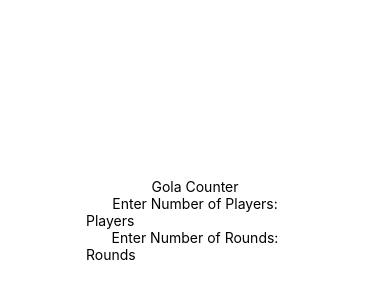
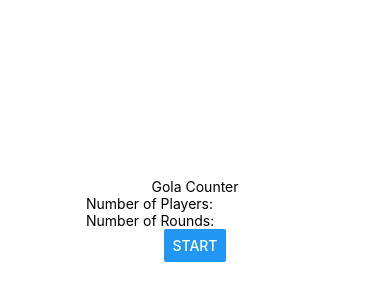
Before and after one commit to arjitjian09/CallBreak-Leaderboard, a React Native app in the folder golacounter/: screen / in a window 390 px wide. Shown: the part 202-502 px from the top of the page. Built offline with nearby package versions, Linux system fonts and the light colour scheme.

Commit message:
change branch

```diff
--- a/golacounter/App.js
+++ b/golacounter/App.js
@@ -1,5 +1,5 @@
 import { StatusBar } from 'expo-status-bar';
-import { StyleSheet, Text, View, TextInput } from 'react-native';
+import { StyleSheet, Text, Button, View, TextInput } from 'react-native';
 import React from "react";
 
 const App = () => {
@@ -8,23 +8,25 @@ const App = () => {
   return (
     <View style={styles.container}>
       <Text>Gola Counter</Text>
-      <Text>Enter Number of Players:</Text>
       <TextInput
         style={styles.input}
         onChangeText={onChangeNumber}
         value={number}
-        placeholder="Players"
+        placeholder="Number of Players:"
         keyboardType="numeric"
       />
-      <Text>Enter Number of Rounds:</Text>
       <TextInput
         style={styles.input}
         onChangeText={onChangeRound}
         value={round}
-        placeholder="Rounds"
+        placeholder="Number of Rounds:"
         keyboardType="numeric"
       />
       <StatusBar style="auto" />
+      <Button
+        title="Start"
+        onPress={() => Alert.alert('Simple Button pressed')}
+      />
     </View>
   );
   };
```
